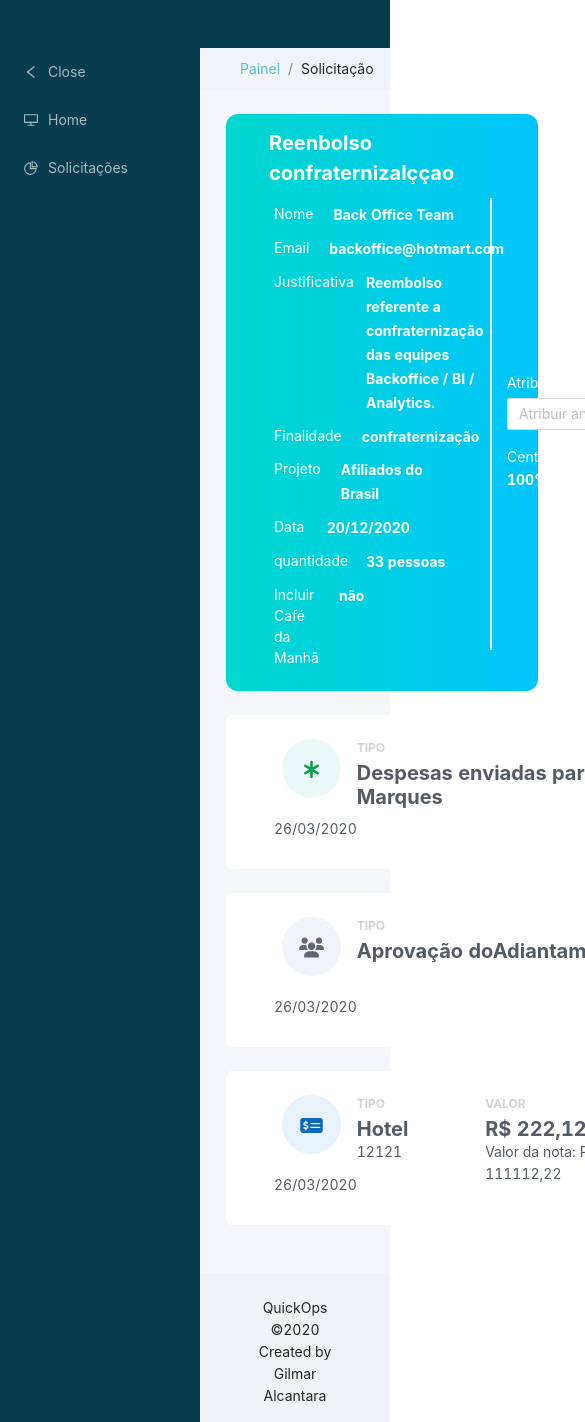
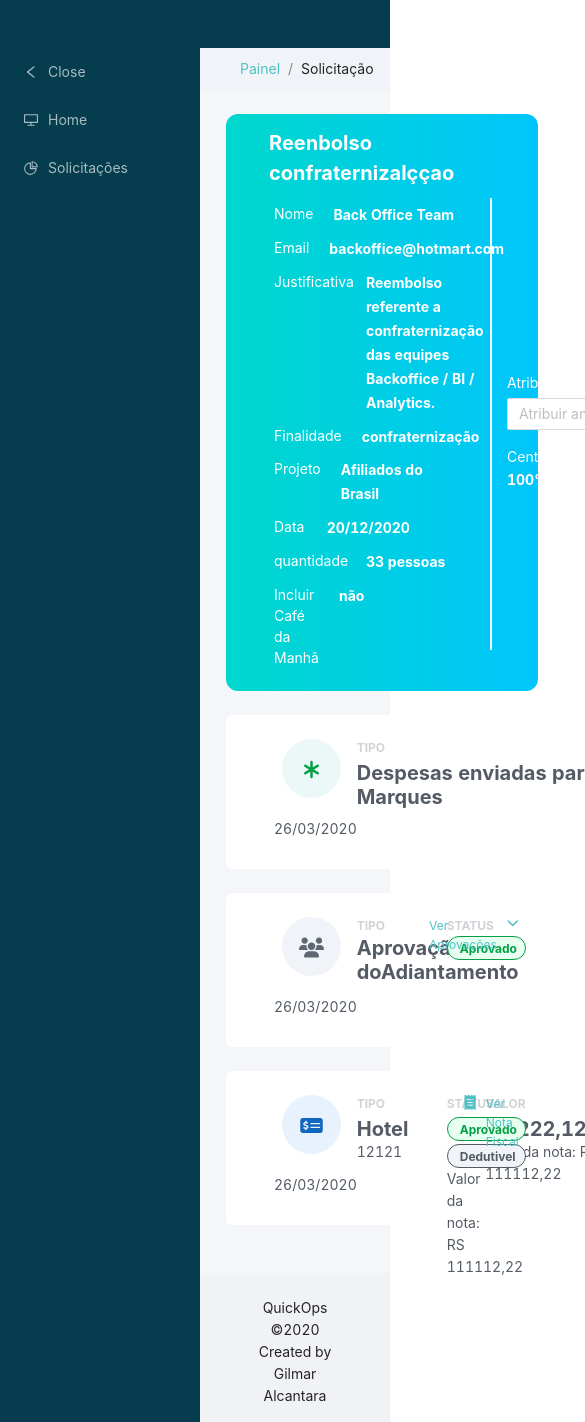
Before and after one commit to Gilmardealcantara/quick-ops, a React (Create React App) app: page /requests in a window 390 px wide. Shown: the top 1422 px of the page, 585 px wide, since content can reach past the window. Built offline with nearby package versions, Linux system fonts and the light colour scheme.

Commit message:
Fix responsive contaniners

```diff
--- a/src/containers/RequestPage/RequestList/RequestEvaluationItem/style.css
+++ b/src/containers/RequestPage/RequestList/RequestEvaluationItem/style.css
@@ -7,6 +7,7 @@
     display: flex;
     flex: 1;
     align-items: flex-start;
+    justify-content: space-between;
 }
 
 .evaluation-request-item-icon {
@@ -45,11 +46,11 @@
 .evaluation-request-item-type {
     display: flex;
     flex-direction: column;
+    width: 50%;
 }
 
-.evaluation-request-item-type-title{
+.evaluation-request-item-type-title {
   height: 16px;
-  margin: 0 488px 3px 0;
   font-size: 12px;
   font-weight: bold;
   color: #d0d3d6;
--- a/src/containers/RequestPage/RequestList/RequestExpenseItem/style.css
+++ b/src/containers/RequestPage/RequestList/RequestExpenseItem/style.css
@@ -7,6 +7,8 @@
     display: flex;
     flex: 1;
     align-items: flex-start;
+    justify-content: space-between;
+
 }
 
 .expense-request-item-icon {
@@ -44,7 +46,7 @@
 /* type value */
 .expense-request-item-type-value{
     display: flex;
-    margin: 0 220px 3px 0;
+    width: 50%;
 }
 
 .expense-request-item-type {
```
